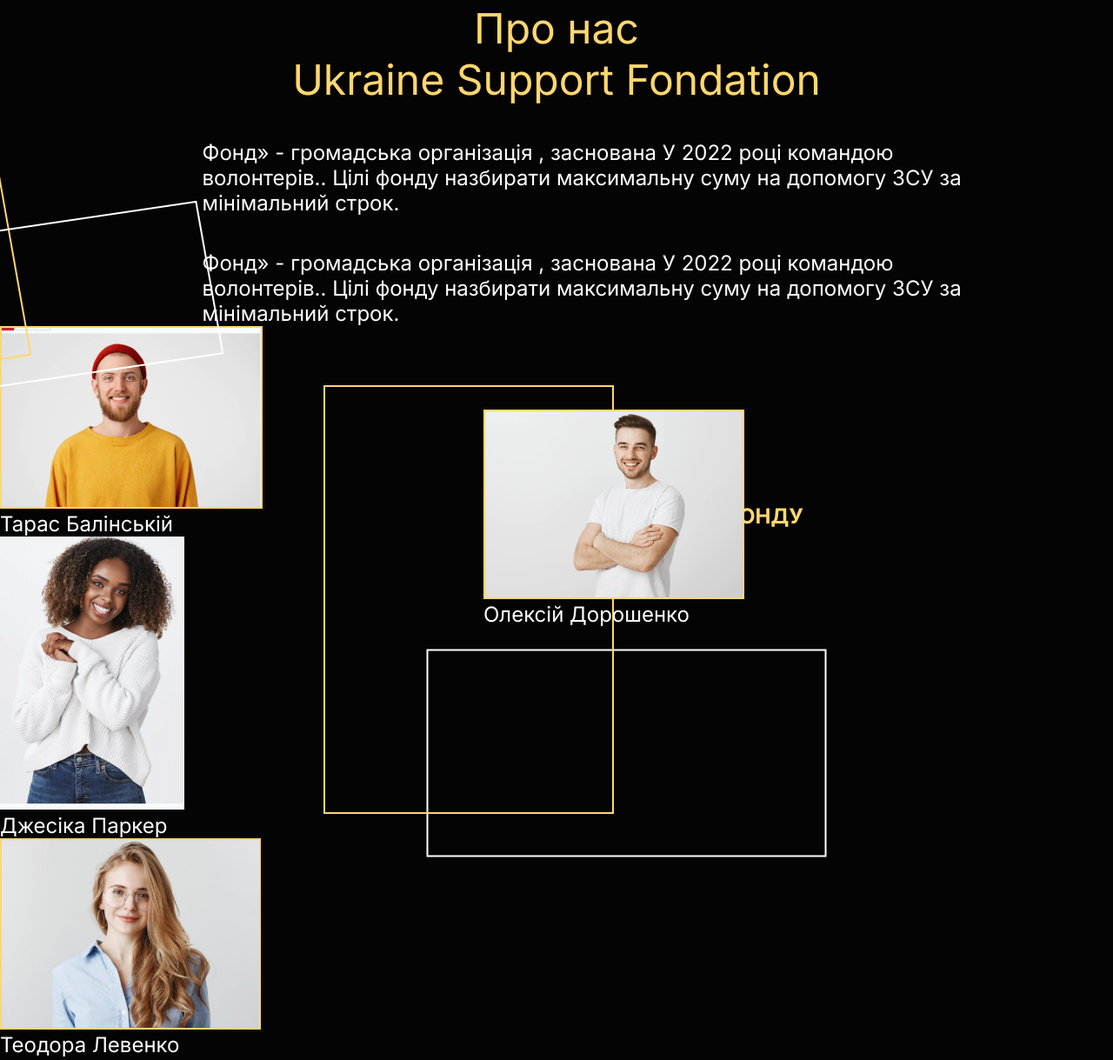
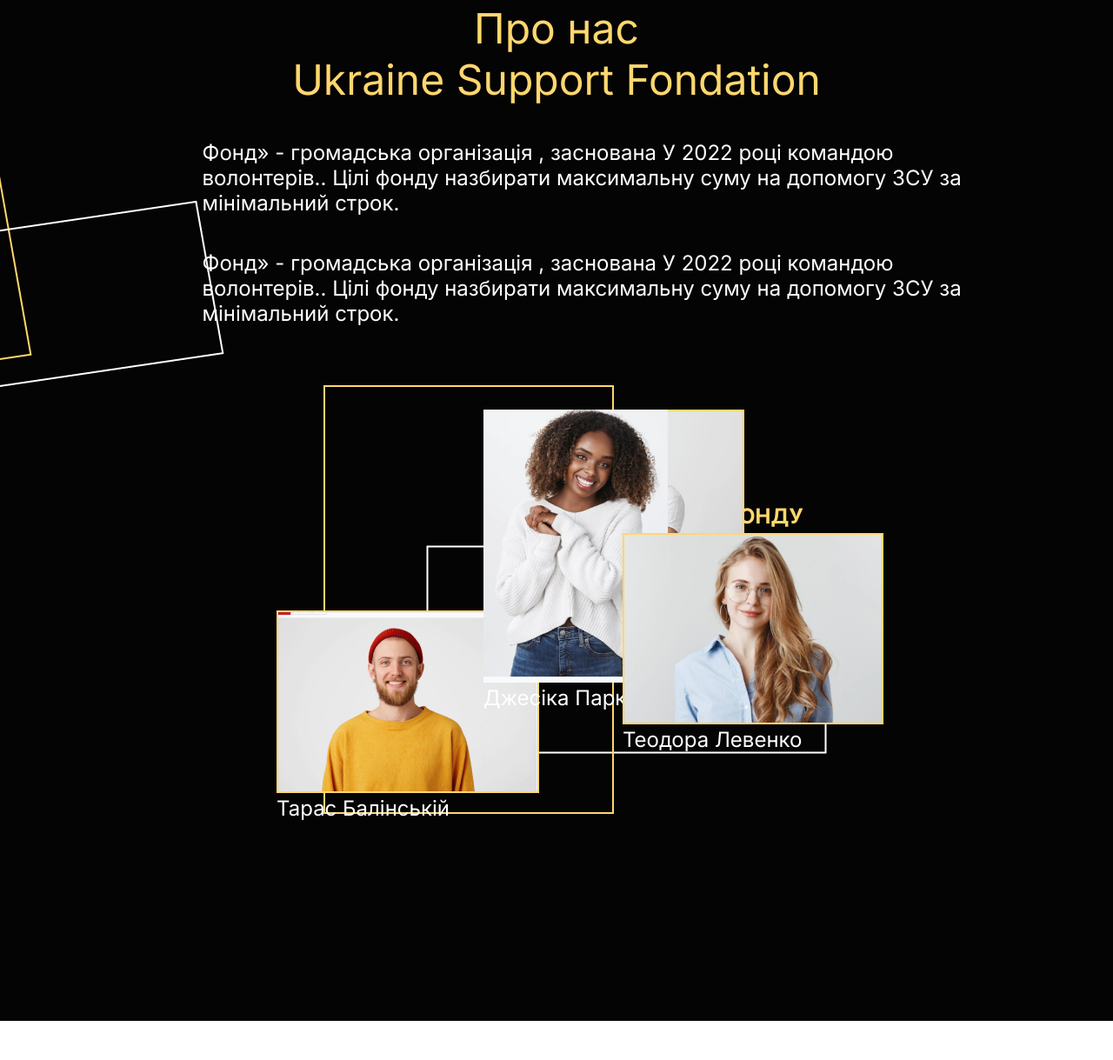
Before and after one commit to Nazariy150286/USF, a plain HTML site: page index.html in a window 1280 px wide. Shown: the part 957-2176 px from the top of the page at 87% size. After the commit the page ends 2131 px from the top, so only its background shows below. Drawn offline with nearby package versions, Linux system fonts and the light colour scheme.

Commit message:
changes html,css

```diff
--- a/scss/components/_about.scss
+++ b/scss/components/_about.scss
@@ -3,6 +3,8 @@
   position: relative;
   padding-top: 40px;
   padding-bottom: 77px;
+
+  height: 1211.031px;
   &__bg-item {
     position: absolute;
     left: 0;
@@ -47,7 +49,6 @@
     font-size: 24px;
     font-weight: 400;
     line-height: normal;
-    position: absolute;
   }
   &__box-item-desc2 {
     color: $white;
@@ -93,4 +94,23 @@
     top: 508px;
     z-index: 4000;
   }
+  &__box-item2 {
+    position: absolute;
+    left: 318px;
+    bottom: 230px;
+    z-index: 4000;
+  }
+  &__box-item3 {
+    position: absolute;
+    left: 556px;
+    top: 508px;
+    z-index: 4000;
+  }
+  &__box-item4 {
+    position: absolute;
+    right: 264px;
+    bottom: 309px;
+
+    z-index: 4000;
+  }
 }
```
Also changed, not shown: css/style.min.css.
